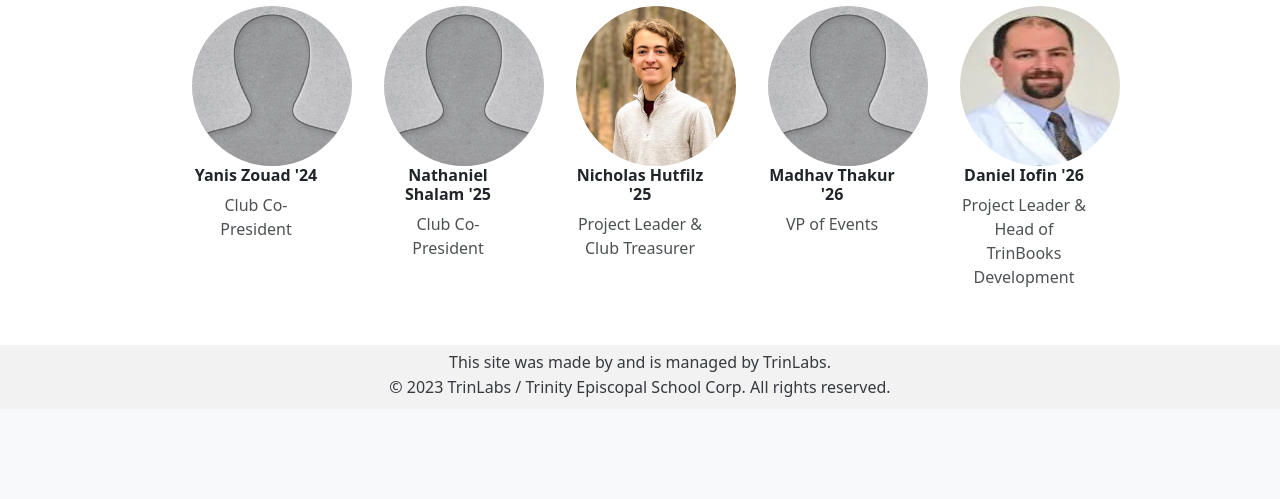
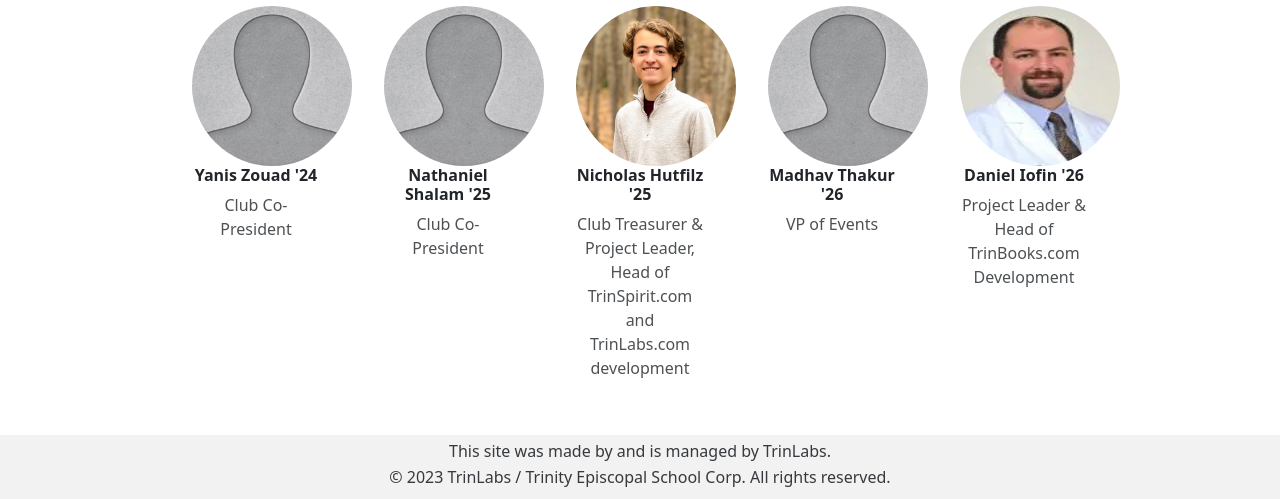
Before and after one commit to Daniel-Iofin/TrinBooks, a Flask app: page /about in a window 1280 px wide. Shown: the part 391-890 px from the top of the page. Before the commit the page ends 788 px from the top, so only its background shows below. Run offline with Flask 3, Linux system fonts and the light colour scheme; some libraries are stand-ins or nearby versions.

Commit message:
Update about.html
Updated Nicholas' description

```diff
--- a/templates/about.html
+++ b/templates/about.html
@@ -39,7 +39,7 @@
           <div class="imageWtext">
             <img class="clubmember-img" src="nicholasHutfilz.png"/>
             <h6 class="leader-name">Nicholas Hutfilz '25</h6>
-            <p class="description">Project Leader & Club Treasurer</p>
+            <p class="description">Club Treasurer & Project Leader, Head of TrinSpirit.com and TrinLabs.com development</p>
           </div>
           <div class="imageWtext">
             <img class="clubmember-img" src="noprofile.png"/>
@@ -49,7 +49,7 @@
           <div class="imageWtext">
             <img class="clubmember-img" src="notdanieliofin.png"/>
             <h6 class="leader-name">Daniel Iofin '26</h6>
-            <p class="description">Project Leader & Head of TrinBooks Development</p>
+            <p class="description">Project Leader & Head of TrinBooks.com Development</p>
           </div>
         </div>
       </div>
```
